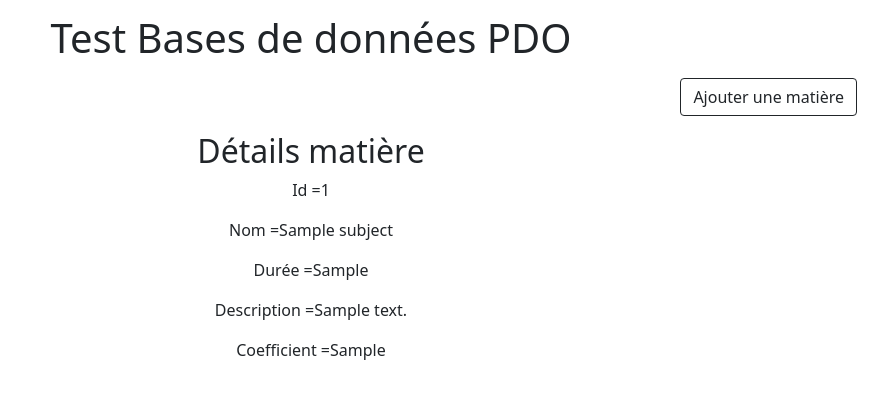
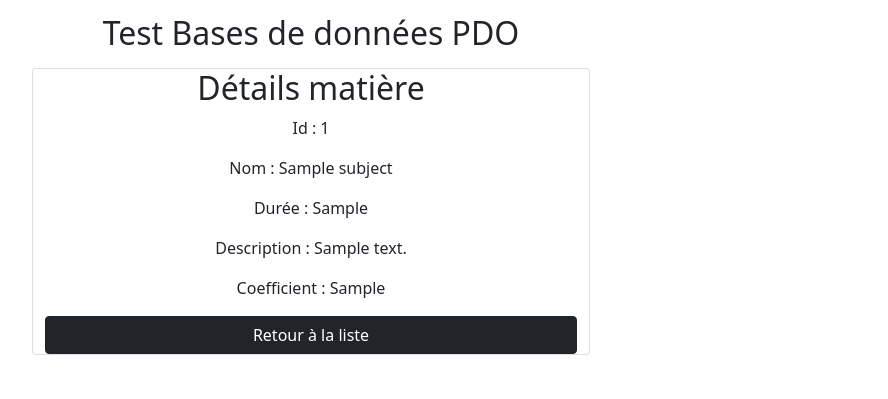
Before and after one commit to cplassais/td7, a PHP site: page /subjectsingle/1 in a window 1280 px wide. Shown: the part 50-449 px from the top of the page, without its empty margins (329-1217 px from the left). Run offline with PHP 8.4, Linux system fonts and the light colour scheme; tables that the repository leaves empty or names only in its code hold one stand-in row (values such as "Sample post"); some libraries are stand-ins or nearby versions.

Commit message:
14-10-2021 22:52 ok

```diff
--- a/index.php
+++ b/index.php
@@ -11,10 +11,7 @@
 </head>
 <header class="text-center bg-black fs-1 text-white"><h1>TD 7</h1></header>
 <body class="container">
-<h1 class="text-center mx-auto my-3">Test Bases de données PDO</h1>
-<?php //include('connexion.php') ?>
-<div class="container d-flex justify-content-end">
-    <p><a type ="button" class="btn btn-outline-dark " href="/subjectadd/">Ajouter une matière </a></p>
-</div>
+<h2 class="text-center mx-auto my-3">Test Bases de données PDO</h2>
+
 </body>
 </html>
--- a/views/subjectDuplicateView.php
+++ b/views/subjectDuplicateView.php
@@ -29,7 +29,8 @@
                 <?php
                 endif;
                 ?>
-                <input type="submit" value="valider" id="valider" name="valider"/>
+                <input type="submit" class="btn btn-secondary" value="valider" id="valider" name="valider"/>
+                <a type ="button" class="btn btn-secondary " href="/subjectlist/">Annuler </a>
             </p>
         </form>
     </div>
--- a/views/subjectListView.php
+++ b/views/subjectListView.php
@@ -1,9 +1,11 @@
-<table class="table table-striped">
+
+<table class="table table-striped text-center">
     <thead>
     <tr>
         <th scope="col">INDEX</th>
         <th scope="col">NOM</th>
         <th scope="col">ACTIONS</th>
+        <th scope="col"><a type ="button" class="btn btn-dark " href="/subjectadd/">Ajouter une matière </a></th
     </tr>
     </thead>
     <tbody>
@@ -20,6 +22,7 @@
                 <a type="button" class="btn btn-outline-danger" href="/subjectdelete/<?php echo $value['id']; ?>"
                 title="supprimer">Supprimer</a>
             </td>
+            <td></td>
         </tr>
     <?php } ?>
     </tbody>
--- a/views/subjectSingleView.php
+++ b/views/subjectSingleView.php
@@ -1,12 +1,14 @@
 <div class="container">
-    <div class="row text-center">
-        <div class="">
-        <h2 class="text-center">Détails matière</h2>
-        <p>Id =<?php echo $aListSubjects['id']; ?></p>
-        <p>Nom =<?php echo $aListSubjects['name']; ?></p>
-        <p>Durée =<?php echo $aListSubjects['duration']; ?></p>
-        <p>Description =<?php echo $aListSubjects['description']; ?></p>
-        <p>Coefficient =<?php echo $aListSubjects['coefficient']; ?></p>
+    <div class="row text-center justify-content-center">
+        <div class="card col-6">
+            <h2 class="text-center">Détails matière</h2>
+            <p>Id : <?php echo $aListSubjects['id']; ?></p>
+            <p>Nom : <?php echo $aListSubjects['name']; ?></p>
+            <p>Durée : <?php echo $aListSubjects['duration']; ?></p>
+            <p>Description : <?php echo $aListSubjects['description']; ?></p>
+            <p>Coefficient : <?php echo $aListSubjects['coefficient']; ?></p>
+
+            <a type ="button" class="btn btn-dark" href="/subjectlist/">Retour à la liste </a>
         </div>
     </div>
 </div>
--- a/views/subjectUpdateView.php
+++ b/views/subjectUpdateView.php
@@ -29,7 +29,8 @@
                 <?php
                 endif;
                 ?>
-                <input type="submit" value="valider" id="valider" name="valider"/>
+                <input type="submit" class="btn btn-secondary" value="valider" id="valider" name="valider"/>
+                <a type ="button" class="btn btn-secondary " href="/subjectlist/">Annuler </a>
             </p>
         </form>
     </div>
```
